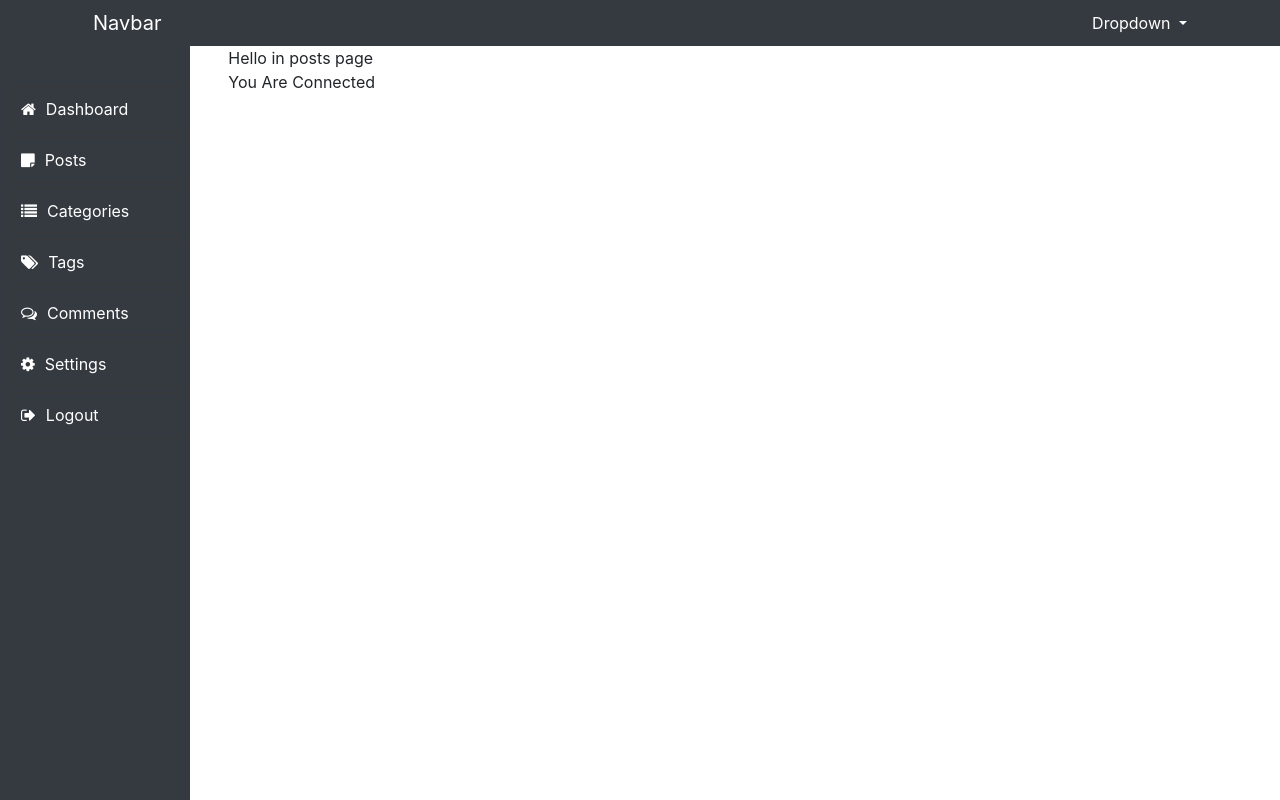
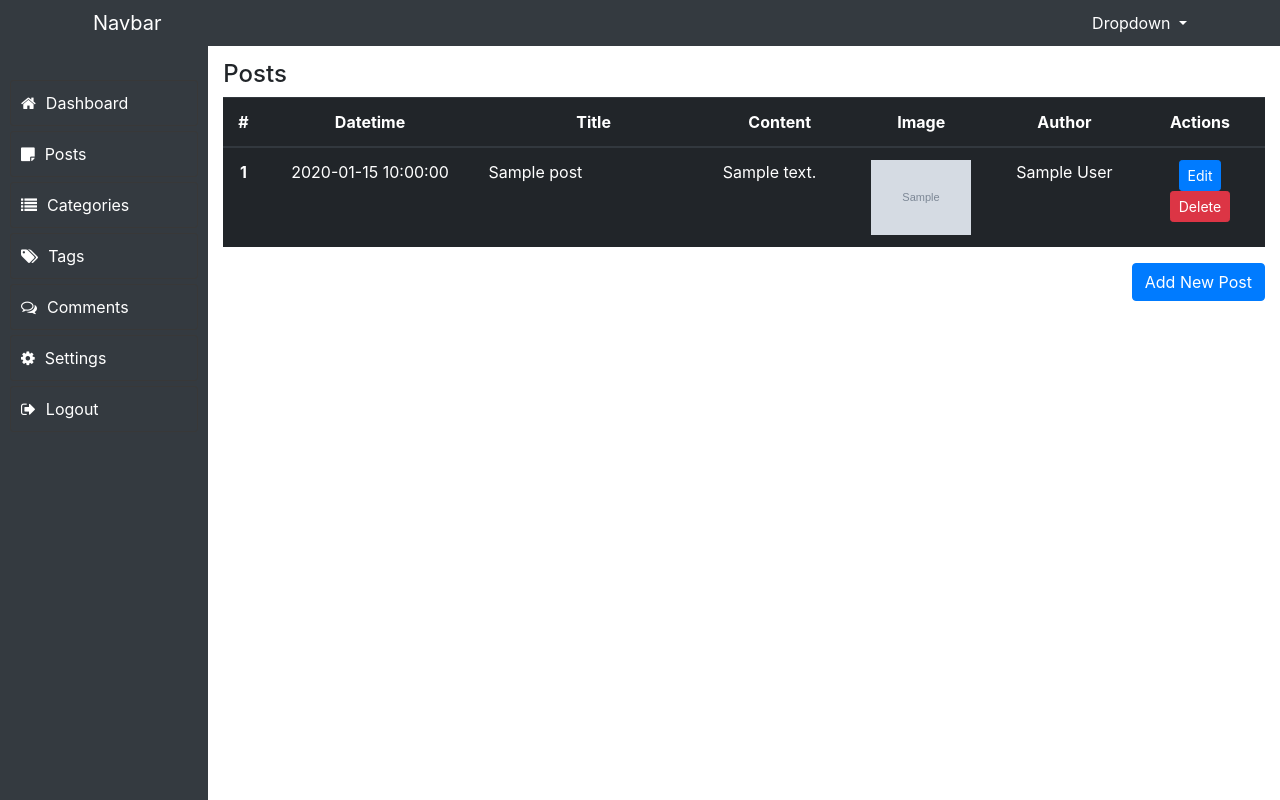
Before and after one commit to Dream-Team-Pro/badrblog, a PHP site: page /admin/posts.php in a window 1280 px wide. Run offline with PHP 8.4, Linux system fonts and the light colour scheme; tables that the repository leaves empty or names only in its code hold one stand-in row (values such as "Sample post"); grey boxes marked "Sample" are stand-in pictures.

Commit message:
Show Posts

```diff
--- a/admin/inc/connect.php
+++ b/admin/inc/connect.php
@@ -6,7 +6,7 @@
     try{
     $con = new PDO($dsn, $username, $password);
     $con->setAttribute(PDO::ATTR_ERRMODE, PDO::ERRMODE_EXCEPTION);
-        echo "You Are Connected <br>";
+       // echo "You Are Connected <br>";
     }
     catch(Exception $e) {
         echo "Error: " . $e->getMessage();
--- a/admin/inc/functions.php
+++ b/admin/inc/functions.php
@@ -3,13 +3,14 @@
 function get_categories()
 {
     include "connect.php";
-    $sql = "SELECT * FROM categories";
+    $sql = "SELECT * FROM categories ORDER BY name ASC";
 
     try {
         $result = $con->query($sql);
         return $result;
     } catch (Exception $e) {
         echo "Error: " . $e->getMessage();
+        return array();
     }
 }
 
@@ -18,7 +19,7 @@ function insert_post($datetime, $title, $content, $author, $excerpt, $image, $ca
 {
     $fields = array($datetime, $title, $content, $author, $excerpt, $image, $category, $tags);
     include "connect.php";
-    $sql = "INSERT INTO posts (datetime, title, content, author, excerpt, image, category, tags )
+    $sql = "INSERT INTO posts (datetime, title, content, author, excerpt, image, category, tags)
             VALUES (?, ?, ?, ?, ?, ?, ?, ?)";
 
     try {
@@ -31,7 +32,20 @@ function insert_post($datetime, $title, $content, $author, $excerpt, $image, $ca
     } catch (Exception $e) {
         echo "Error: " . $e->getMessage();
     }
+}
 
+function get_posts()
+{
+    include "connect.php";
+    $sql = "SELECT * FROM posts ORDER BY datetime DESC";
+
+    try {
+        $result = $con->query($sql);
+        return $result;
+    } catch (Exception $e) {
+        echo "Error: " . $e->getMessage();
+        return array();
+    }
 }
 
 ?>
--- a/admin/posts.php
+++ b/admin/posts.php
@@ -1,17 +1,80 @@
 <?php
     include "inc/header.php";
     include "inc/navbar.php";
-
+    include "inc/functions.php";
 ?>
     <!-- Start Sidebar Section -->
     <div class="container-fluid">
         <div class="row">
-            <div class="col-sm-2">
+            <div class="col-sm-2 col-md-2 col-lg-2">
                 <?php include "inc/sidebar.php"; ?>
             </div>
-            <div class="col-sm-10">
-                Hello in posts page <br>
-                <?php include "inc/connect.php"; ?>
+            <div class="col-sm-10 col-md-10 col-lg-10">
+                <div class="posts">
+                    <h4>Posts</h4>
+                    <div class="table-responsive">
+                        <table class="table table-hover table-dark">
+                        <thead class="text-center">
+                            <tr>
+                                <th scope="col">#</th>
+                                <th scope="col">Datetime</th>
+                                <th scope="col">Title</th>
+                                <th scope="col">Content</th>
+                                <th scope="col">Image</th>
+                                <th scope="col">Author</th>
+                                <th scope="col">Actions</th>
+                            </tr>
+                        </thead>
+                        <tbody>
+                        <?php
+                        $number = 0;
+                        foreach (get_posts() as $post) { $number++;  ?>
+                            <tr>
+                                <th scope="row" class="text-center"><?php echo $number; ?></th>
+                                <td class="text-center"><?php echo $post['datetime']; ?></td>
+                                <td class="title">
+                                    <?php
+                                    if (strlen($post['title']) > 50){
+                                        echo substr($post['title'], 0, 50) . "  [...]";
+                                    }else {
+                                        echo $post['title'];
+                                    }
+                                    ?>
+                                </td>
+                                <td>
+                                    <?php
+                                    if (strlen($post['content']) > 200){
+                                        echo substr($post['content'], 0, 200) . "  [...]";
+                                    }else {
+                                        echo $post['content'];
+                                    }
+                                    ?>
+                                </td>
+                                <td class="text-center">
+                                    <?php if(! empty($post['image'])) { ?>
+                                    <img width="100" src="uploads/posts/<?php echo $post['image'] ?>" alt="Post Banner">
+                                    <?php }else { echo "No Image"; } ?>
+                                </td>
+                                <td class="text-center"><?php echo $post['author']; ?></td>
+
+                                <td class="action-links text-center">
+                                    <a href="" class="btn btn-primary btn-sm">Edit</a>
+                                    <form action="deletepost.php" method="post">
+                                        <input class="btn btn-danger btn-sm" type="submit" value="Delete" name="deletepost">
+                                    </form>
+                                </td>
+
+                            </tr>
+                        <?php } ?>
+                        </tbody>
+                        </table>
+                        <a class="btn btn-primary float-right" href="post.php">Add New Post</a>
+                    </div>
+                </div>
+
+
+
+
             </div>
         </div>
     </div>
--- a/admin/resources/css/style.css
+++ b/admin/resources/css/style.css
@@ -2,12 +2,24 @@
 
 /* Global Style */
 body{
-    padding-top: 46px;
+    padding-top: 40px;
+
 }
-.col-sm-2 {
+.col-sm-2, .col-md-2 {
     padding-left: 0px;
+    height: 100%;
 }
-
+.col-sm-10 {
+    padding-top: 20px !important;
+    padding-left: 90px !important;
+}
+.col-md-10 {
+    padding-top: 20px !important;
+    padding-left: 10px !important;
+}
+.col-lg-10 {
+    padding-top: 20px !important;
+}
 /* Navbar Style */
 .navbar,
 .navbar-brand {
@@ -41,8 +53,7 @@ body{
     background: #343A40;
     position: fixed;
     height: 100%;
-    width: 190px;
-    max-width: 190px;
+    width: 13em;
 }
 .sidebar ul{
     margin-top: 30px;
@@ -64,6 +75,15 @@ body{
 .sidebar ul li i {
     margin-right: 10px;
 }
+.posts div table tbody td.action-links {
+    width: 130px;
+}
+.posts div table tbody td form {
+    display: inline;
+}
+.posts div table tbody td.title {
+    min-width: 200px;
+}
 
 /* post Page Style  */
 .error {
```
Also changed, not shown: admin/post.php (+15 -26 lines), admin/uploads/posts/IMG-20191101-WA0002.jpg (deleted), admin/uploads/posts/Untitled.jpg (deleted), admin/uploads/posts/بنك البلاد.png (deleted), admin/uploads/posts/بيانات بنك البلاد.png (deleted), admin/uploads/posts/شعار كاش8ير.jpg (added).
